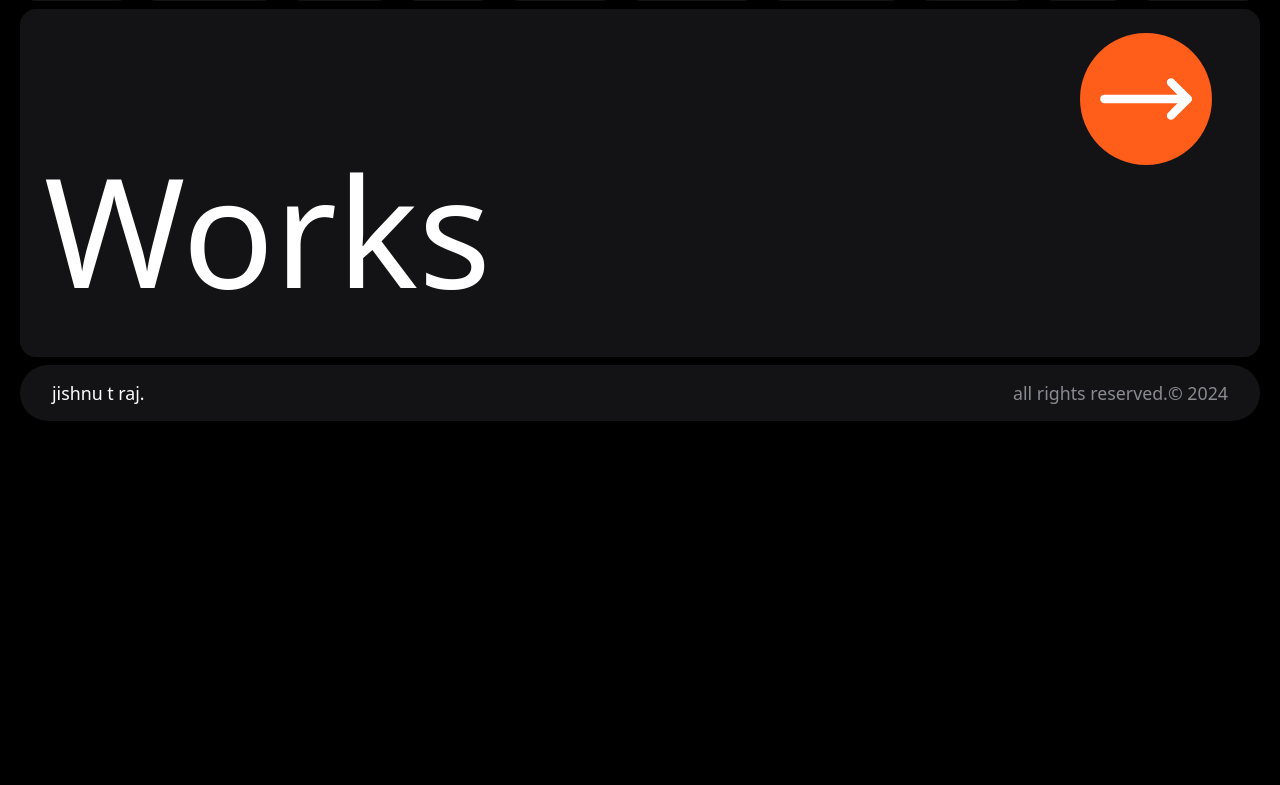
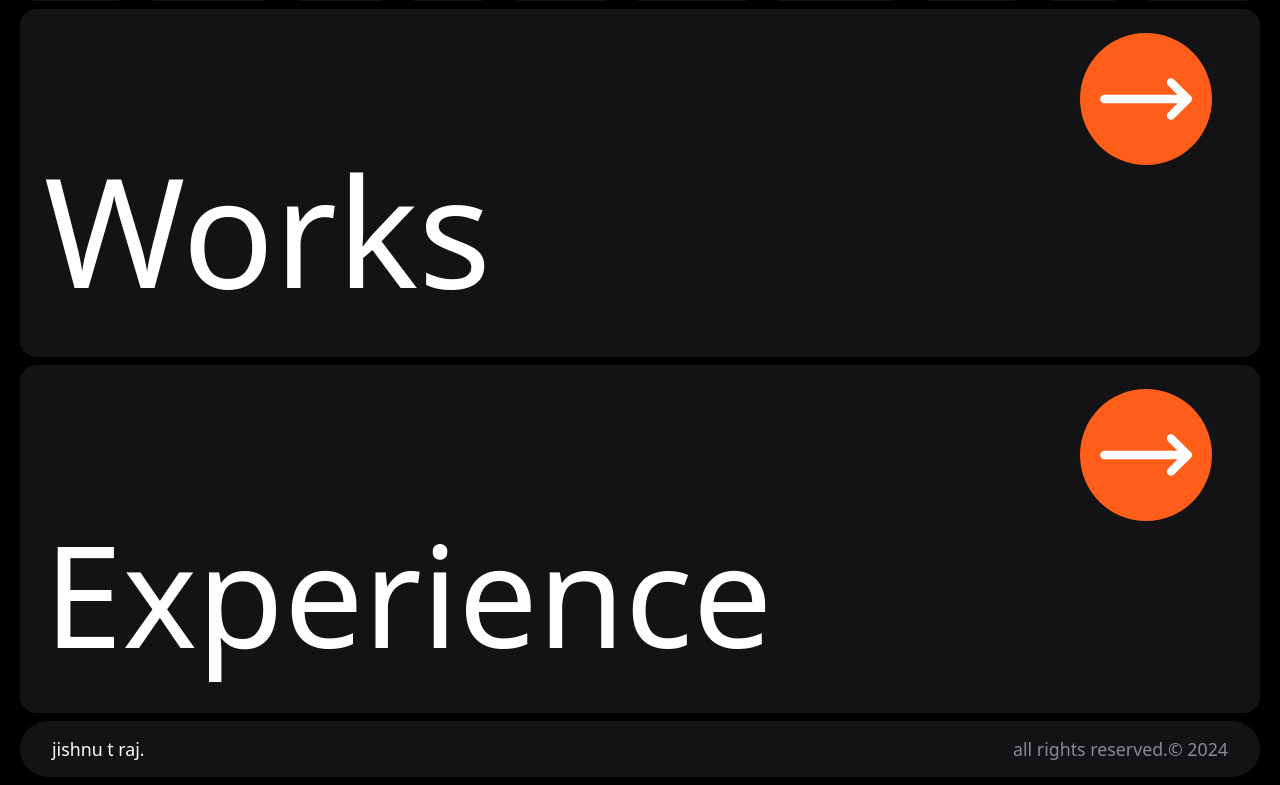
Before and after one commit to mathewalexKerala/personal-website-, a React (Vite) app: page / in a window 1280 px wide. Shown: the part 1197-1982 px from the top of the page. Before the commit the page ends 1626 px from the top, so only its background shows below. Built offline with nearby package versions, Linux system fonts and the light colour scheme.

Commit message:
feature:[added] exp. page

```diff
--- a/src/Pages/Home.jsx
+++ b/src/Pages/Home.jsx
@@ -10,6 +10,7 @@ import SocialMedia from "../components/SocialMedia/SocialMedia";
 import Skills from "../components/Skills/Skills";
 import AboutMe from "../components/AboutMe/AboutMe";
 import Works from "../components/Works/Works";
+import Experience from "../components/Experience/Experience";
 
 const Home = () => {
   useEffect(() => {
@@ -24,6 +25,7 @@ const Home = () => {
       <AboutMe />
       <Skills />
       <Works />
+      <Experience/>
       <Footer />
     </div>
   );
--- /dev/null
+++ b/src/components/Experience/Experience.css
@@ -0,0 +1,73 @@
+.exp {
+  background-color: #131315;
+  border-radius: 1rem;
+  display: flex;
+  justify-content: space-between;
+  min-height: 300px;
+  padding-block: 1.5rem;
+  padding-inline: 1.5rem 3rem;
+  flex-wrap: wrap;
+}
+
+.exp .one {
+  display: flex;
+  align-items: flex-end;
+  font-size: 3.3rem;
+  font-size: clamp(3.3rem, 1.46rem + 9.2vw, 12.5rem);
+  transition: width 350ms cubic-bezier(0, 0.55, 0.45, 1);
+  position: relative;
+}
+
+.exp .one::before {
+  content: "";
+  height: 0.35rem;
+  border-radius: 5px;
+  left: 30px;
+  bottom: 0;
+  width: 0%;
+  position: absolute;
+  background-color: #f55200;
+  transition: width 350ms cubic-bezier(0, 0.55, 0.45, 1),
+    left 350ms cubic-bezier(0, 0.55, 0.45, 1);
+}
+
+.exp .two {
+  display: flex;
+  align-items: flex-start;
+  justify-content: end;
+}
+
+.exp .two svg {
+  transition: transform 350ms cubic-bezier(0, 0.55, 0.45, 1);
+  display: flex;
+  border-radius: 50%;
+  align-items: center;
+  background-color: #ff5e1a;
+  width: 6.25rem;
+  height: 6.25rem;
+  padding: 1rem;
+}
+
+.exp .two svg:hover {
+  transform: translateX(-1.125rem);
+  cursor: pointer;
+}
+.exp.hovered .one::before {
+  width: 100%;
+  transition: all 400ms cubic-bezier(0.25, 0.1, 0.25, 1);
+}
+
+@media (width<50em) {
+  .exp .two svg {
+    width: 5rem;
+    height: 5rem;
+  }
+  .exp {
+    flex-direction: column;
+    min-height: 15.625rem;
+  }
+  .exp .one::before {
+    left: 10px;
+    bottom: -5px;
+  }
+}
--- /dev/null
+++ b/src/components/Experience/Experience.jsx
@@ -0,0 +1,34 @@
+import { Link } from "react-router-dom";
+import "./Experience.css";
+import { useState } from "react";
+
+const Experience = () => {
+  const [isHovered, setIsHovered] = useState(false);
+
+  return (
+    <div className={isHovered ? "exp hovered" : "exp"}>
+      <div className="one">Experience</div>
+      <div className="two">
+        <Link to="/projects">
+          <svg
+            onMouseEnter={() => setIsHovered(true)}
+            onMouseLeave={() => setIsHovered(false)}
+            xmlns="http://www.w3.org/2000/svg"
+            viewBox="0 0 24 24"
+            fill="none"
+            stroke="currentColor"
+            strokeWidth="2"
+            strokeLinecap="round"
+            strokeLinejoin="round"
+            className="lucide lucide-move-right"
+          >
+            <path d="M18 8L22 12L18 16" />
+            <path d="M2 12H22" />
+          </svg>
+        </Link>
+      </div>
+    </div>
+  );
+};
+
+export default Experience;
```
